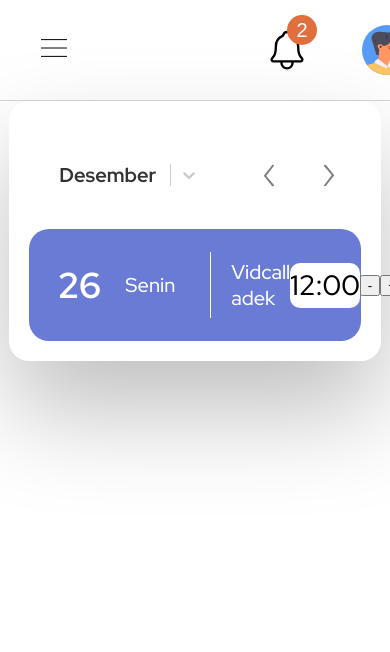
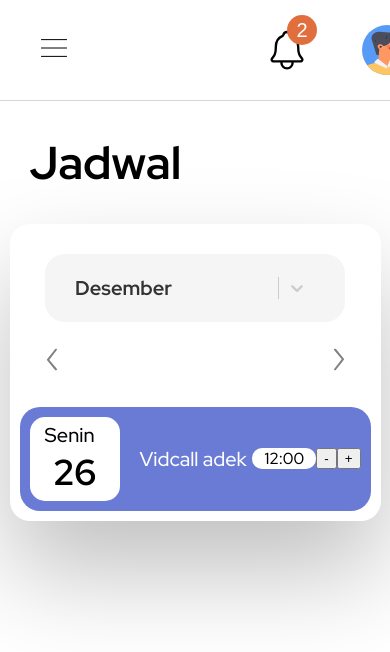
Before and after one commit to Ilham1m4man/Bonding-Family, a React (Create React App) app: page /jadwal in a window 390 px wide. Shown: the top 652 px of the page. Built offline with nearby package versions, Linux system fonts and the light colour scheme; sample sign-in values are in the browser's storage.

Commit message:
Add responsive style for jadwal pages

```diff
--- a/src/main.css
+++ b/src/main.css
@@ -3,7 +3,9 @@
   --pure_black: 0, 0, 0;
   --persian_red: 205, 51, 51;
   --venetian-red: 225, 111, 62, 1;
+  --grey-50: 245, 245, 245;
   --grey-100: 214, 214, 214;
+  --grey-150: 128, 129, 145;
   --grey-300: 128, 128, 128;
   --cornflower_blue-800: 58, 75, 158;
   --cornflower_blue-600: 105, 123, 213;
@@ -22,6 +24,10 @@ body {
 
 a {
   text-decoration: none;
+}
+
+h1 {
+  font-size: 46px;
 }
 
 #sidebar-navbar-page {
@@ -95,11 +101,128 @@ a {
     grid-column-start: 1;
     grid-column-end: 1;
   }
+
+  .judul-jam {
+    margin: 0 10px;
+    gap: 0;
+  }
+
+  #jadwal-container {
+    padding: 10px;
+    width: 90%;
+  }
+
+  .filter-container {
+    flex-direction: column;
+    margin: 20px 0;
+    gap: 10px;
+  }
+
+  .arrow-container {
+    width: 100%;
+  }
+
+  #form-tambah-jadwal {
+    grid-template-columns: repeat(3, minmax(0, 1fr));
+    grid-template-rows: repeat(3, minmax(0, 1fr)) minmax(0, 0.4fr) minmax(
+        0,
+        1fr
+      );
+    column-gap: 5px;
+    row-gap: 10px;
+  }
+
+  #judul-jadwal {
+    grid-column-start: 1;
+    grid-column-end: 4;
+  }
+
+  #catatan-jadwal {
+    grid-column-start: 1;
+    grid-column-end: 4;
+  }
+
+  .display-jam {
+    font-size: 36px;
+    width: 115px;
+    height: 50px;
+  }
+
+  .display-jam[is-active~="true"] {
+    font-size: 36px;
+    width: 115px;
+    height: 50px;
+  }
+
+  #buttons-of-tambah-jadwal {
+    display: flex;
+    flex-direction: column-reverse;
+    justify-content: space-between;
+    gap: 2em;
+    width: 200px;
+  }
+
+  #tambah-jadwal-component {
+    align-items: center;
+  }
 }
 
 @media only screen and (max-width: 768px) {
   .mainContent {
     place-items: start;
+  }
+
+  .tanggal-container {
+    padding: 10px 10px;
+  }
+
+  .no-jam {
+    display: none;
+  }
+
+  .judul-jam {
+    flex-direction: column;
+    flex-grow: 0;
+    align-items: flex-start;
+    gap: 0.7em;
+  }
+
+  .judul-jam > p {
+    width: 160px;
+    font-size: 18px;
+  }
+
+  .jam-container {
+    background-color: rgba(var(--pure_white));
+    border-radius: 10px;
+    color: rgba(var(--pure_black));
+    width: 64px;
+    height: 21px;
+    padding: 0;
+  }
+
+  .jam-container p {
+    margin: 0;
+    font-size: 16px;
+    font-weight: 500;
+  }
+
+  .hari-tgl {
+    flex-direction: column-reverse;
+    border-right: none;
+    justify-content: space-between;
+    gap: 0;
+    background-color: rgba(var(--pure_white));
+    color: rgba(var(--pure_black));
+    border-radius: 15px;
+    padding: 5px 15px;
+  }
+
+  .hari-tgl p {
+    font-size: 20px;
+    margin: 0;
+    font-weight: 500;
+    width: 60px;
   }
 
   .profile-container {
@@ -152,6 +275,7 @@ a {
   .notif {
     margin: 5px 15px;
   }
+
   .hamburgerIcon {
     display: block;
   }
@@ -264,4 +388,23 @@ a {
     grid-template-columns: repeat(1, auto);
     column-gap: 3em;
   }
+
+  #jadwal-page {
+    display: flex;
+    flex-direction: column;
+    justify-content: flex-start;
+    align-items: center;
+  }
+
+  .page-title {
+    display: block;
+    width: 85%;
+    padding: 0 20px;
+  }
+
+  #tambah-jadwal-title-container {
+    display: flex;
+    justify-content: flex-start;
+    width: 85%;
+  }
 }
```
